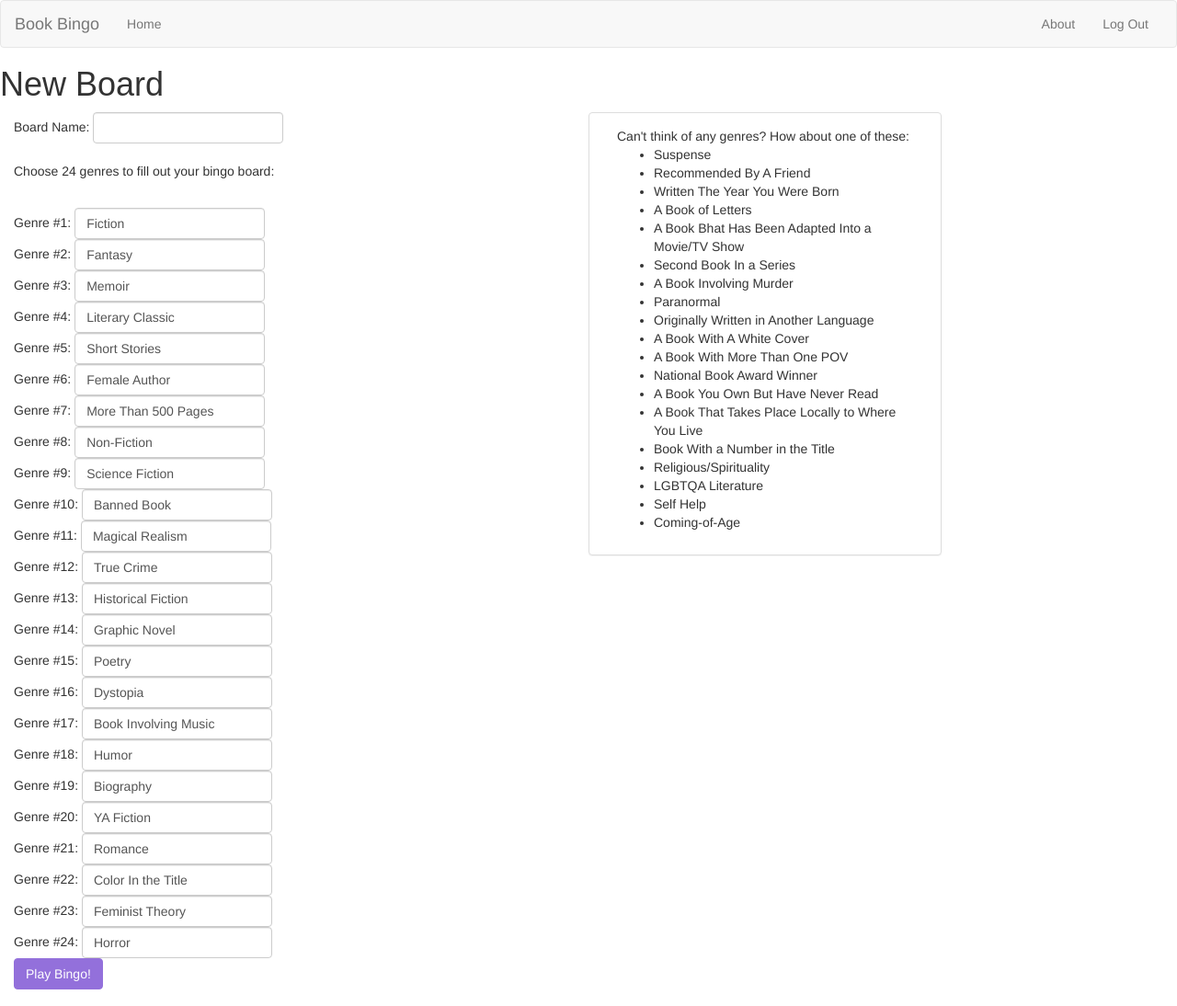
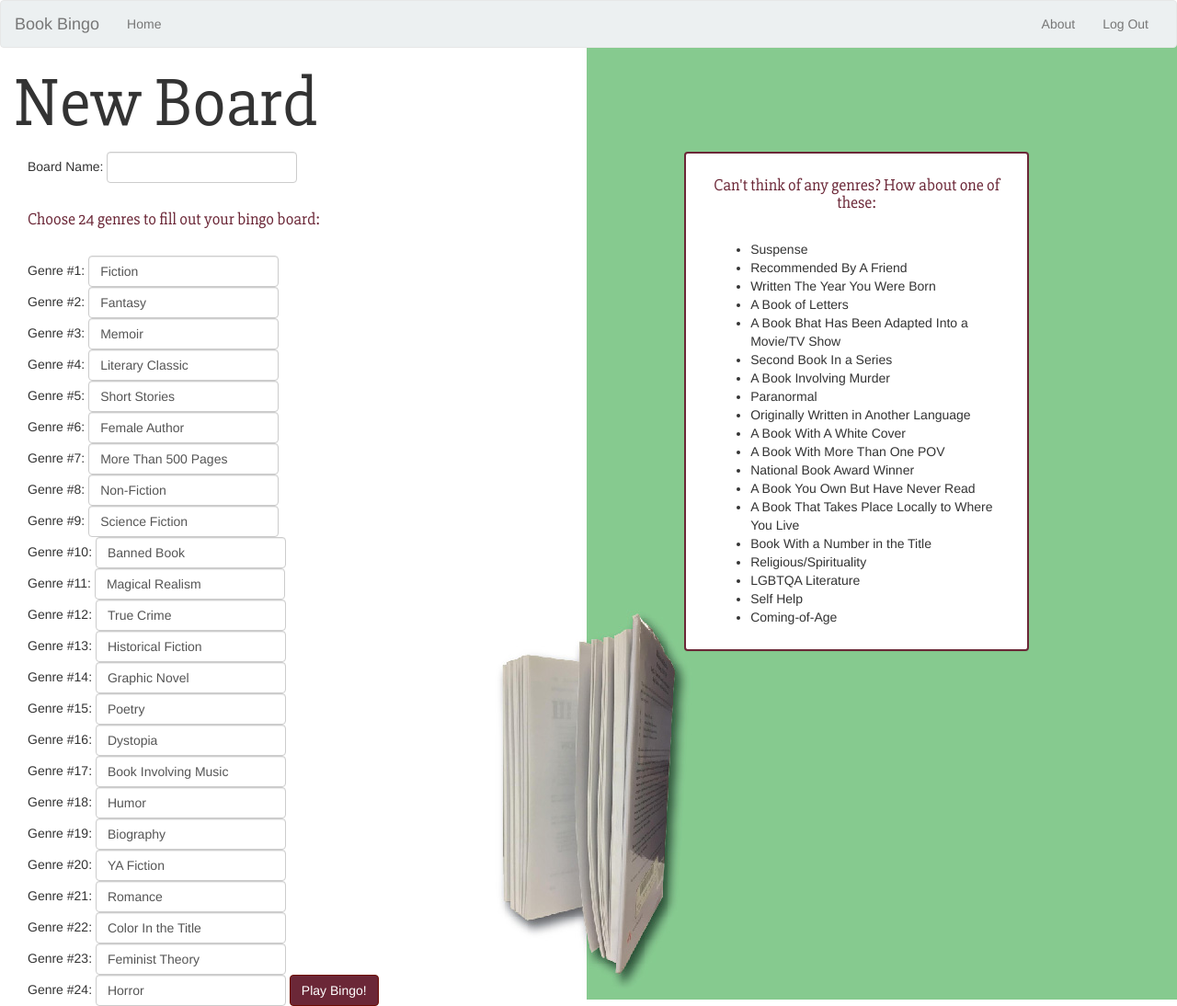
Before and after one commit to jessapp/book-bingo, a Flask app: page /create-board in a window 1280 px wide. Shown: the whole page at 92% size. Run offline with Flask 2, Linux system fonts and the light colour scheme; the visitor is signed in with stand-in values (Sample User, id 1); some libraries are stand-ins or nearby versions.

Commit message:
Further Bootstrap styling

```diff
--- a/board.py
+++ b/board.py
@@ -281,7 +281,9 @@ def create_chart(board_info_lst):
 
     data = [go.Bar(
         x=x_axis,
-        y=y_axis
+        y=y_axis,
+        marker=dict(
+            color='rgb(106,242,156)')
         )]
 
     return data
--- a/static/css/styles.css
+++ b/static/css/styles.css
@@ -1,35 +1,65 @@
 .navbar {
     margin: 0;
-    margin-bottom: 10px;
+    background-color: rgba(236, 240, 241, 1);
 }
 
 h1 {
-    font-family: sans-serif;
+    font-family: 'Slabo 27px', serif;
+    font-size: 75px;
 }
 
+h2 {
+    font-family: 'Slabo 27px', serif;
+}
+
+h3 {
+    font-family: 'Slabo 27px', serif;
+    font-size: 50px;
+}
+
+h4 {
+    font-family: 'Slabo 27px', serif;
+    color: rgb(107,39,55);
+}
+
+h5 {
+    font-family: 'Slabo 27px', serif;
+}
+
+
 .read {
-    background-color: #98fb98
+    background-color: #6AF29C
 }
 
 .btn-success {
-    background-color: #9370DB;
-    border-color: #9370DB;
+    background-color: #6B2737;
+    border-color: #6E0C01;
 
 }
 
 .btn-success:hover, .btn-success:focus, .btn-success:active {
-    background-color: #8A2BE2;
-    border-color: #8A2BE2;
+    background-color: #6E0C01 !important;
+    border-color: #6E0C01 !important;
+    box-shadow: none;
 }
 
 .btn-primary {
     border-radius: 24px;
+    background-color: #6B2737;
+    border-color: #6E0C01;
+}
+
+.btn-primary:hover, .btn-primary:focus, .btn-success:active {
+    background-color: #6E0C01 !important;
+    border-color: #6E0C01 !important;
+    box-shadow: none;
 }
 
 .jumbotron-home {
     align-content: center;
     align-items: center;
     background: rgba(255, 255, 255, 0.8);
+    margin-top: 10px;
 }
 
 
@@ -39,10 +69,18 @@ h1 {
 
 table {
     table-layout: fixed;
-    width: 100%;
     padding: 10px;
     text-align: center;
     box-shadow: rgba(187, 187, 187, 1) 0 0 20px -1px;
+    border: 1px black;
+}
+
+.table>tbody>tr>td, .table>tbody>tr>th, .table>tfoot>tr>td, .table>tfoot>tr>th, .table>thead>tr>td, .table>thead>tr>th{
+    border: 1px black solid;
+}
+
+tr {
+    height: 115px;
 }
 
 .modal {
@@ -55,6 +93,33 @@ body.home {
 
 }
 
-.panel {
+body.user #body-div {
+    background: url(/static/img/userpage.jpg) center no-repeat;
+    background-size: 100%;
+    height: 50em;
+    margin-bottom: -10px;
+}
+
+body.new-board {
+    background: url(/static/img/bisect.jpg) center no-repeat;
+}
+
+
+body.about {
+    background: url(/static/img/bisect-about.jpg) center no-repeat;
+    background-size: 100%;
+    height: 50em;
+}
+
+.panel-default {
+    border: 2px #6B2737 solid;
     width: 30%
 }
+
+.user-info {
+    text-align: center;
+}
+
+.center-title {
+    text-align: center
+}
--- a/templates/base.html
+++ b/templates/base.html
@@ -10,6 +10,7 @@
   <link rel="stylesheet" href="https://cdnjs.cloudflare.com/ajax/libs/jquery-confirm/3.1.0/jquery-confirm.min.css">
   <script src="https://cdnjs.cloudflare.com/ajax/libs/jquery-confirm/3.1.0/jquery-confirm.min.js"></script>
   <script src="https://cdn.plot.ly/plotly-latest.min.js"></script>
+  <link href="https://fonts.googleapis.com/css?family=Slabo+27px" rel="stylesheet">
   <title>Book Bingo</title>
 
 </head>
@@ -54,8 +55,10 @@
     {% endif %}
     {% endwith %}
 
+<div class="container-fluid" id="body-div">
   {% block content %}
   {% endblock %}
+  </div>
 
 
 </body>
--- a/templates/new_board.html
+++ b/templates/new_board.html
@@ -1,12 +1,14 @@
 {% extends 'base.html' %}
 {% block content %}
 
-    <h1>New Board</h1>
+<body class="new-board">
+
     <div>
     <form action="/create-board" class="form-inline" method="POST">
+    <h1>New Board</h1>
     <div class="col-xs-6">
     Board Name: <input type="text" class="form-control" name="board-name"><br><br>
-    <p>Choose 24 genres to fill out your bingo board:</p><br>
+    <h4>Choose 24 genres to fill out your bingo board:</h4><br>
     Genre #1: <input type="text" class="form-control" name="genre1" id="genre1" value="Fiction" required><br>
     Genre #2: <input type="text" class="form-control" name="genre2" id="genre2" value="Fantasy" required><br>
     Genre #3: <input type="text" class="form-control" name="genre3" id="genre3" value="Memoir" required><br>
@@ -30,16 +32,15 @@
     Genre #21: <input type="text" class="form-control" name="genre21" id="genre21" value="Romance" required><br>
     Genre #22: <input type="text" class="form-control" name="genre22" id="genre22" value="Color In the Title" required><br>
     Genre #23: <input type="text" class="form-control" name="genre23" id="genre23" value="Feminist Theory" required><br>
-    Genre #24: <input type="text" class="form-control" name="genre24" id="genre24" value="Horror" required><br>
+    Genre #24: <input type="text" class="form-control" name="genre24" id="genre24" value="Horror" required>
     <input type="submit" class="btn btn-success" value="Play Bingo!">
     </form>
     </div>
     </div>
 
-
-<div class="panel panel-default col-xs-6">
+<div class="panel panel-default col-xs-6 col-xs-offset-1 genre-panel">
   <div class="panel-body">
-    Can't think of any genres? How about one of these:
+    <h4 class="center-title"> Can't think of any genres? How about one of these:</h4> <br>
     <ul>
         <li>Suspense</li>
         <li>Recommended By A Friend</li>
@@ -63,5 +64,5 @@
     </ul>
   </div>
 </div>
-
+</body>
 {% endblock %}
```
Also changed, not shown: templates/about.html (+8 -4 lines), templates/board.html (+18 -12 lines), templates/login.html (+5 -5 lines), templates/register.html (+7 -7 lines), templates/user_details.html (+7 -8 lines), static/img/bisect-about.jpg (added), static/img/bisect.jpg (added), static/img/book.png (added), static/img/logocircle.png (added), static/img/userpage.jpg (added), 1 other file.
